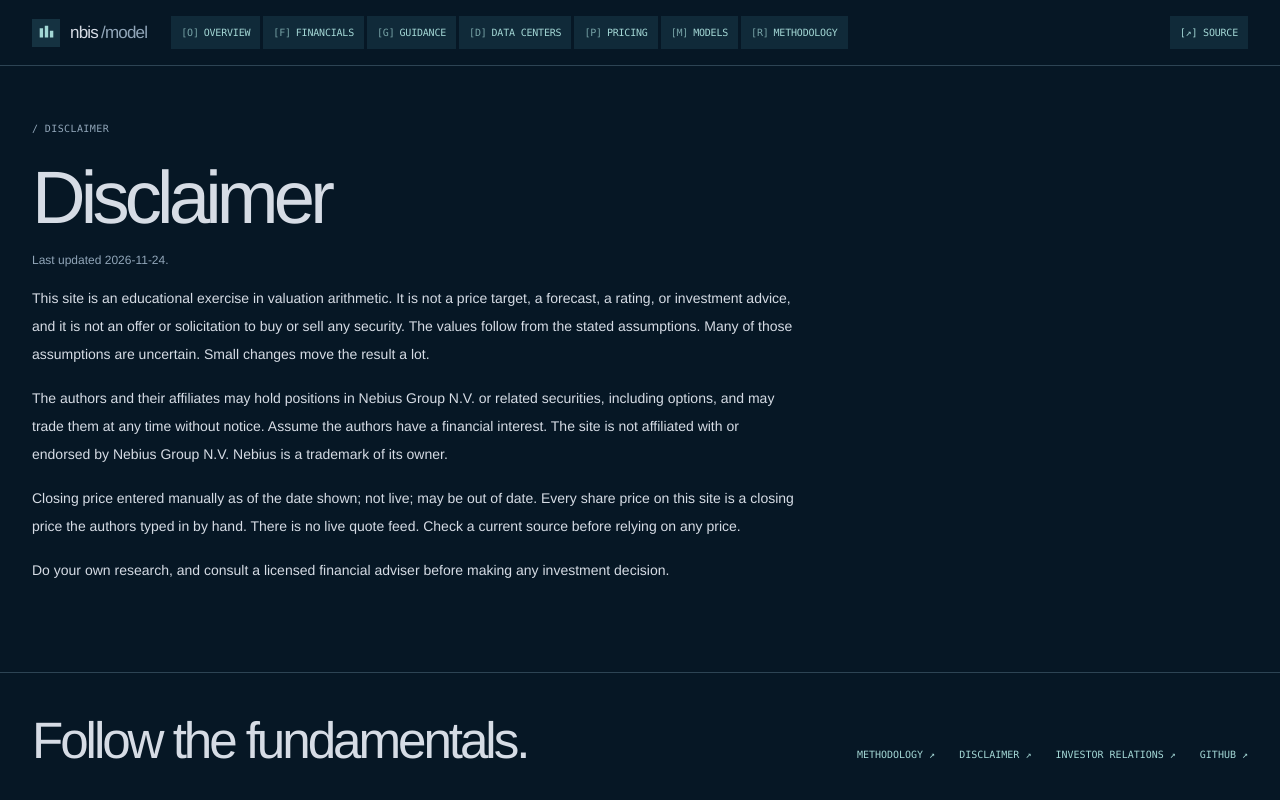
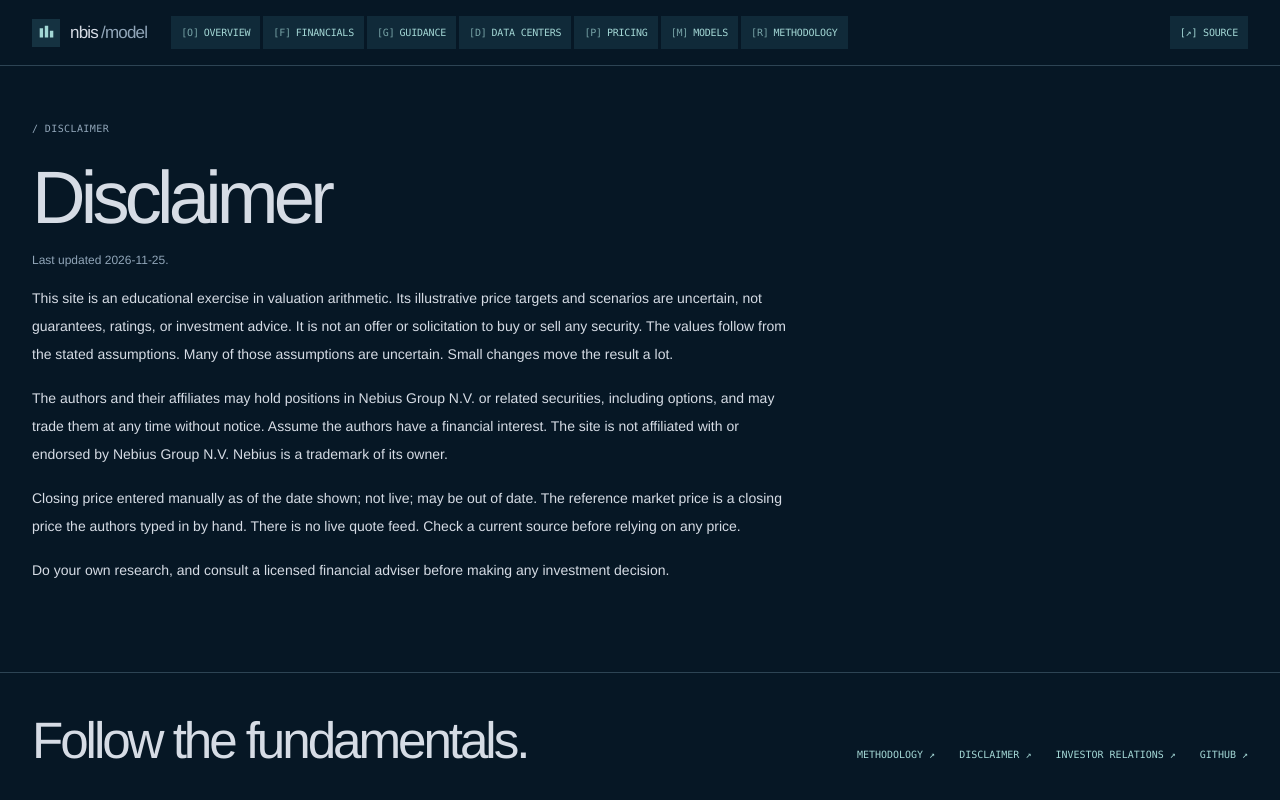
Before and after one commit to dfurry-boilermaker/nbismodel, a Next.js app: page /disclaimer in a window 1280 px wide. Shown: the top 800 px of the page. Built offline with nearby package versions, Linux system fonts and the light colour scheme.

Commit message:
Document illustrative price target methodology and clarify disclosures

```diff
--- a/app/disclaimer/page.tsx
+++ b/app/disclaimer/page.tsx
@@ -5,10 +5,10 @@ export default function DisclaimerPage() {
     <div className="max-w-3xl space-y-4 text-sm leading-7">
       <div className="eyebrow">/ Disclaimer</div>
       <h1 className="text-3xl font-semibold text-accent">Disclaimer</h1>
-      <p className="text-xs text-muted">Last updated 2026-11-24.</p>
+      <p className="text-xs text-muted">Last updated 2026-11-25.</p>
       <p>
-        This site is an educational exercise in valuation arithmetic. It is not a price target,
-        a forecast, a rating, or investment advice, and it is not an offer or solicitation to
+        This site is an educational exercise in valuation arithmetic. Its illustrative price targets
+        and scenarios are uncertain, not guarantees, ratings, or investment advice. It is not an offer or solicitation to
         buy or sell any security. The values follow from the stated assumptions. Many of those
         assumptions are uncertain. Small changes move the result a lot.
       </p>
@@ -20,7 +20,7 @@ export default function DisclaimerPage() {
       </p>
       <p>
         Closing price entered manually as of the date shown; not live; may be out of date.
-        Every share price on this site is a closing price the authors typed in by hand. There
+        The reference market price is a closing price the authors typed in by hand. There
         is no live quote feed. Check a current source before relying on any price.
       </p>
       <p>
```
